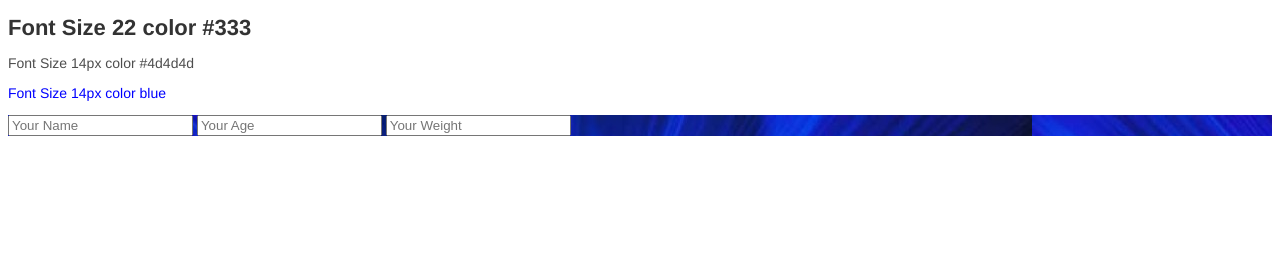
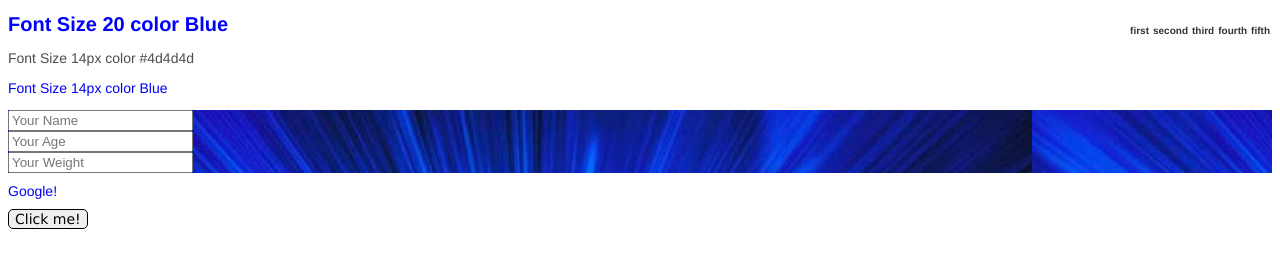
Before and after one commit to zackluckyf/SASS, a website: page src/app/index.html in a window 1280 px wide. Drawn offline with Linux system fonts and the light colour scheme.

Commit message:
listed a lot of SASS examples, reference to be updated on learning new things

```diff
--- a/scss/style.scss
+++ b/scss/style.scss
@@ -1,15 +1,51 @@
 $font-stack: Helvetica, sans-serif;
 $primary-color: #333;
-$font-size: 10px;
+$base-font-size: 10px;
+
+@mixin font-large{
+  font:{
+    size: 14px;
+    family: sans-serif;
+    weight: bold;
+  }
+}
+
+@mixin rounded-corners-all($size){
+  border-radius: $size;
+  -webkit-border-radius: $size;
+  -moz-border-radius: $size;
+}
+
+$app-width: 900px;
+@function column-width($cols){
+  @return ($app-width / $cols) - ($cols * 5px);
+}
 
 html{
   font-family: $font-stack;
   color: $primary-color;
-  font-size: $font-size+2 + (1*2);
+  font-size: $base-font-size+2 + (1*2);
+}
+
+input{
+  display: block;
+}
+
+.spacing{
+  margin: 10px 0px;
 }
 
 h1{
-  font-size: $font-size + (3*4);
+  font-size: $base-font-size*2;
+  @if $base-font-size*2 > 14px{
+    color: Blue;
+  }
+  @else if $base-font-size*2 < 14px{
+    color: Red;
+  }
+  @else{
+    color: Green;
+  }
 }
 
 $secondary-color: lighten($primary-color, 10%);
@@ -21,6 +57,7 @@ p{
 $root: '/images/';
 
 #form{
+  @include font-large;
   background: url('#{$root}background.jpg');
 }
 
@@ -29,3 +66,37 @@ $name: 'my-class';
 .#{$name}{
   color: blue;
 }
+
+nav{
+  font-size: $base-font-size;
+  font-weight: bold;
+  float: right;
+  ul{
+    list-style-type: none;
+    li{
+      float: left;
+      margin: 2px;
+    }
+  }
+}
+
+a{
+  text-decoration: none;
+  &:hover{
+    text-decoration: underline;
+  }
+}
+
+.button{
+  @include rounded-corners-all(5px);
+  color: Black;
+  font:{
+    family: Verdana, Helvetica, sans-serif;
+    size: 14px;
+  }
+}
+
+.submit-button{
+  @extend .button;
+  border: 1px Black solid;
+}
--- a/src/app/html/index.html
+++ b/src/app/index.html
@@ -10,18 +10,33 @@
 </head>
 
 <body>
-    <h1>Font Size 22 color #333</h1>
+    <nav>
+        <ul>
+            <li>first</li>
+            <li>second</li>
+            <li>third</li>
+            <li>fourth</li>
+            <li>fifth</li>
+        </ul>
+    </nav>
+    <h1>Font Size 20 color Blue</h1>
     <p>
         Font Size 14px color #4d4d4d
     </p>
     <p class="my-class">
-        Font Size 14px color blue
+        Font Size 14px color Blue
     </p>
     <form id='form' action="index.html">
         <input type="text" name="name" value="" placeholder="Your Name">
         <input type="text" name="age" value="" placeholder="Your Age">
         <input type="text" name="weight" value="" placeholder="Your Weight">
     </form>
+    <div class="spacing">
+        <a target="_blank" href="http://www.google.com">Google!</a>
+    </div>
+    <div class="spacing">
+        <button type="button" class="submit-button">Click me!</button>
+    </div>
 </body>
 
 </html>
```
Also changed, not shown: package.json (+5 -2 lines), readme.md, src/app/css/style.css, src/app/images/background.jpg (renamed from src/images/background.jpg), 2 other files.
